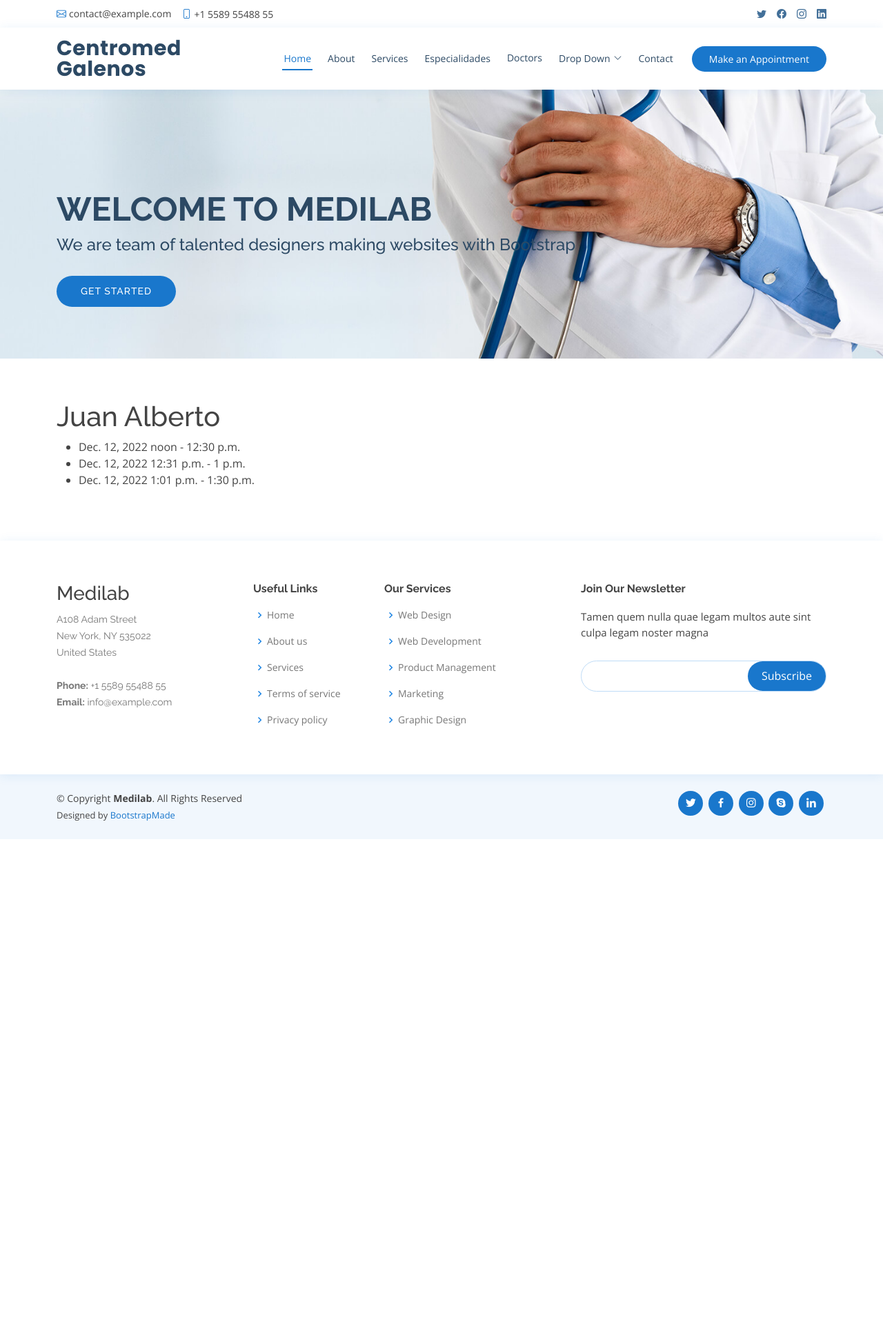
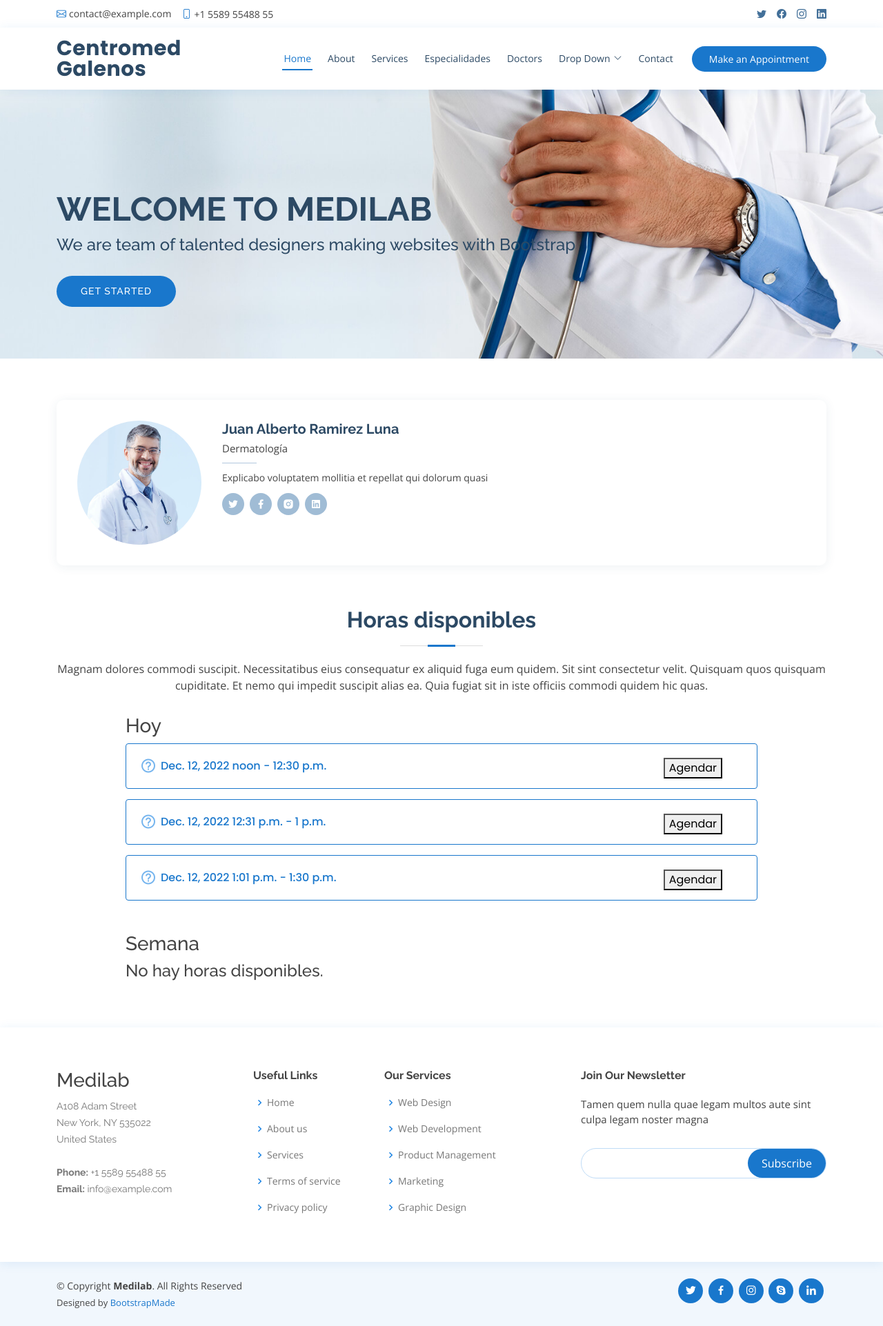
Before and after one commit to DalizC/final, a Django app: page /agendar/medico/1/ in a window 1280 px wide. Shown: the whole page at 69% size. Before the commit the page ends 1217 px from the top, so only its background shows below. Run offline with Django 4.2, Linux system fonts and the light colour scheme; data comes from the database, SQL or seed files in the repository; both versions use the stored data as it was after the commit; some libraries are stand-ins or nearby versions.

Commit message:
vista horas

```diff
--- a/mysite/agenda/templates/agenda/horas.html
+++ b/mysite/agenda/templates/agenda/horas.html
@@ -2,13 +2,73 @@
 
 {% block content %}
 <section id="doctors" class="doctors">
-    <div class="container">
-<h1>{{ medico.nombres }}</h1>
-<ul>
-{% for hora in medico.agenda_set.all %}
-    <li>{{ hora.fecha }} {{hora.hora_desde}} - {{hora.hora_hasta}}</a></li>
-{% endfor %}
-</ul>
-{% endblock %}
+<div class="container">
+    <div class="row">
+
+        <div class="col-lg-12">
+          <div class="member d-flex align-items-start">
+            <div class="pic"><img src="/static/assets/img/doctors/doctors-1.jpg" class="img-fluid" alt=""></div>
+            <div class="member-info">
+              <h4>{{medico.nombres}} {{medico.apellidos}}</h4>
+              <span>{{medico.especialidad}}</span>
+              <p>Explicabo voluptatem mollitia et repellat qui dolorum quasi</p>
+              <div class="social">
+                <a href=""><i class="ri-twitter-fill"></i></a>
+                <a href=""><i class="ri-facebook-fill"></i></a>
+                <a href=""><i class="ri-instagram-fill"></i></a>
+                <a href=""> <i class="ri-linkedin-box-fill"></i> </a>
+              </div>
+            </div>
+          </div>
+        </div>
+    </div>
 </div>
 </section>
+<section id="faq" class="faq" style="padding-top: 0;">
+    <div class="container">
+
+      <div class="section-title">
+        <h2>Horas disponibles</h2>
+        <p>Magnam dolores commodi suscipit. Necessitatibus eius consequatur ex aliquid fuga eum quidem. Sit sint consectetur velit. Quisquam quos quisquam cupiditate. Et nemo qui impedit suscipit alias ea. Quia fugiat sit in iste officiis commodi quidem hic quas.</p>
+      </div>
+
+      <div class="faq-list">
+        {% if agenda %}
+
+            <h3>Hoy</h3>
+            {% if agenda.0|length > 0 %}
+            <ul class="agenda-list">
+                {% for hora in agenda.0 %}
+                    <li>
+                        <i class="bx bx-help-circle icon-help"></i> <a class="collapse">{{ hora.fecha }} {{hora.hora_desde}} - {{hora.hora_hasta}}<button class="agendar-btn">Agendar</button></a>
+                        <div id="faq-list-1" class="collapse" data-bs-parent=".faq-list" style="">
+                            <p>{{ hora.fecha }} {{hora.hora_desde}} - {{hora.hora_hasta}}</p>
+                        </div>
+                    </li>
+                {% endfor %}
+            </ul>
+            {% else %}
+            <h4>No hay horas disponibles.</h4>
+            {% endif %}
+
+            <h3>Semana</h3>
+            {% if agenda.1|length > 0 %}
+            <ul>
+                {% for hora in agenda.1 %}
+                    <li data-aos="fade-up">
+                        <i class="bx bx-help-circle icon-help"></i> <a>{{ hora.fecha }} {{hora.hora_desde}} - {{hora.hora_hasta}}<i class="bx bx-chevron-down icon-show"></i><i class="bx bx-chevron-up icon-close"></i></a>
+                    </li>
+                {% endfor %}
+            </ul>
+            {% else %}
+            <h4>No hay horas disponibles.</h4>
+            {% endif %}
+
+        {% else %}
+        <h4>No hay horas disponibles.</h4>
+        {% endif %}
+      </div>
+
+    </div>
+  </section>
+{% endblock %}
--- a/mysite/agenda/urls.py
+++ b/mysite/agenda/urls.py
@@ -20,8 +20,4 @@ urlpatterns = [
     #path('<int:question_id>/results/', views.results, name='results'),
     # ex: /polls/5/vote/
     #path('<int:question_id>/vote/', views.vote, name='vote'),
-
-
-
-
 ]
--- a/mysite/agenda/views.py
+++ b/mysite/agenda/views.py
@@ -5,8 +5,9 @@ from django.contrib.auth import authenticate, login, logout
 from django.contrib.auth.decorators import login_required
 from django.http import JsonResponse
 from django.urls import reverse
+from datetime import date, timedelta
 
-from .models import Especialidad, Medico
+from .models import Especialidad, Medico, Agenda
 
 
 # @login_required
@@ -44,7 +45,18 @@ def medicos(request):
 
 def medico(request, medico_id):
     medico = get_object_or_404(Medico, pk=medico_id)
-    return render(request, 'agenda/horas.html', {'medico': medico})
+    startdate = date.today()
+    enddate = startdate + timedelta(days=6)
+    result = Agenda.objects.filter(
+        fecha__range=[startdate, enddate], medico__id=medico.id)
+    agenda = [[], []]
+    for row in result:
+        if row.fecha == startdate:
+            agenda[0].append(row)
+        else:
+            agenda[1].append(row)
+
+    return render(request, 'agenda/horas.html', {'medico': medico, 'agenda': agenda})
 
 
 def results(request, question_id):
--- a/mysite/static/assets/css/custom.css
+++ b/mysite/static/assets/css/custom.css
@@ -8,3 +8,15 @@
 #especialidades {
     margin-top: 12em;
 }
+
+.agenda-list {
+    padding-bottom: 30px !important;
+}
+
+.agenda-list li {
+    border: 1px solid #1977cc;
+}
+
+.agendar-btn {
+    float: right;
+}
```
Also changed, not shown: mysite/db.sqlite3.
